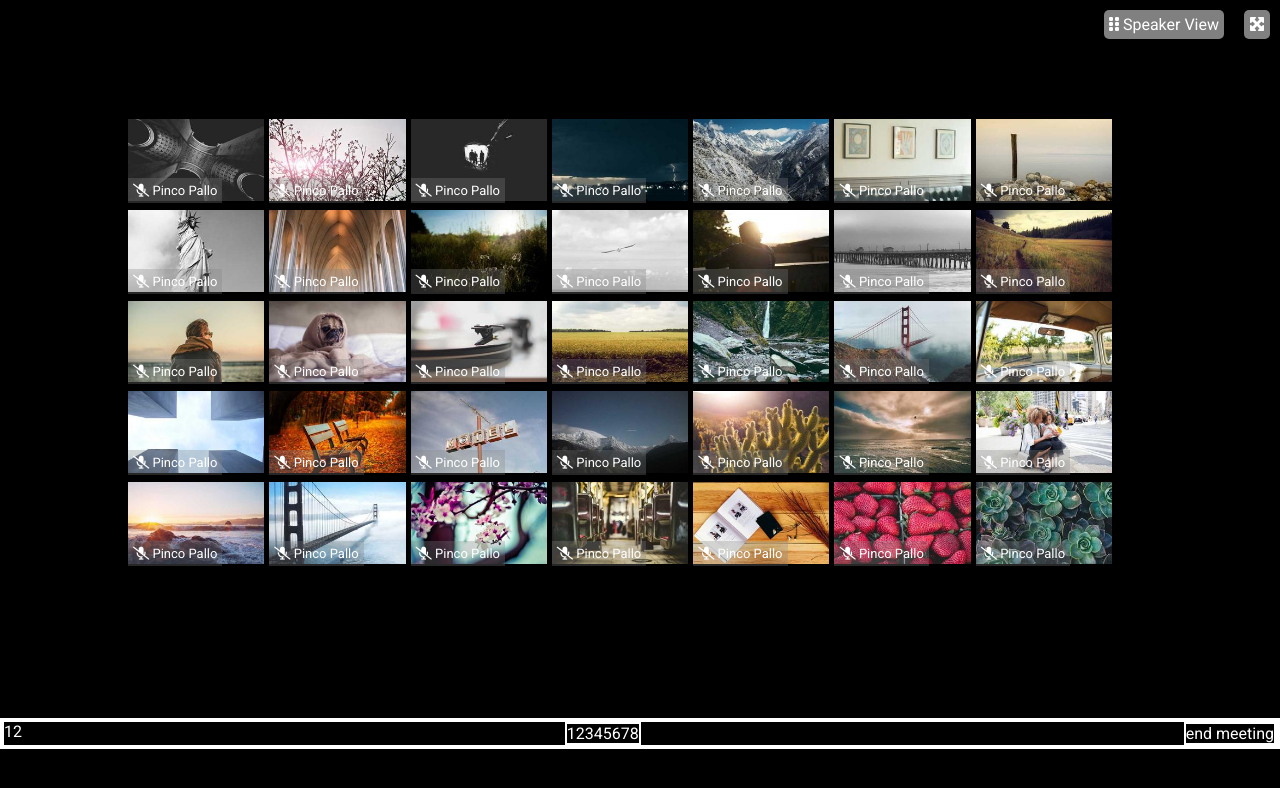
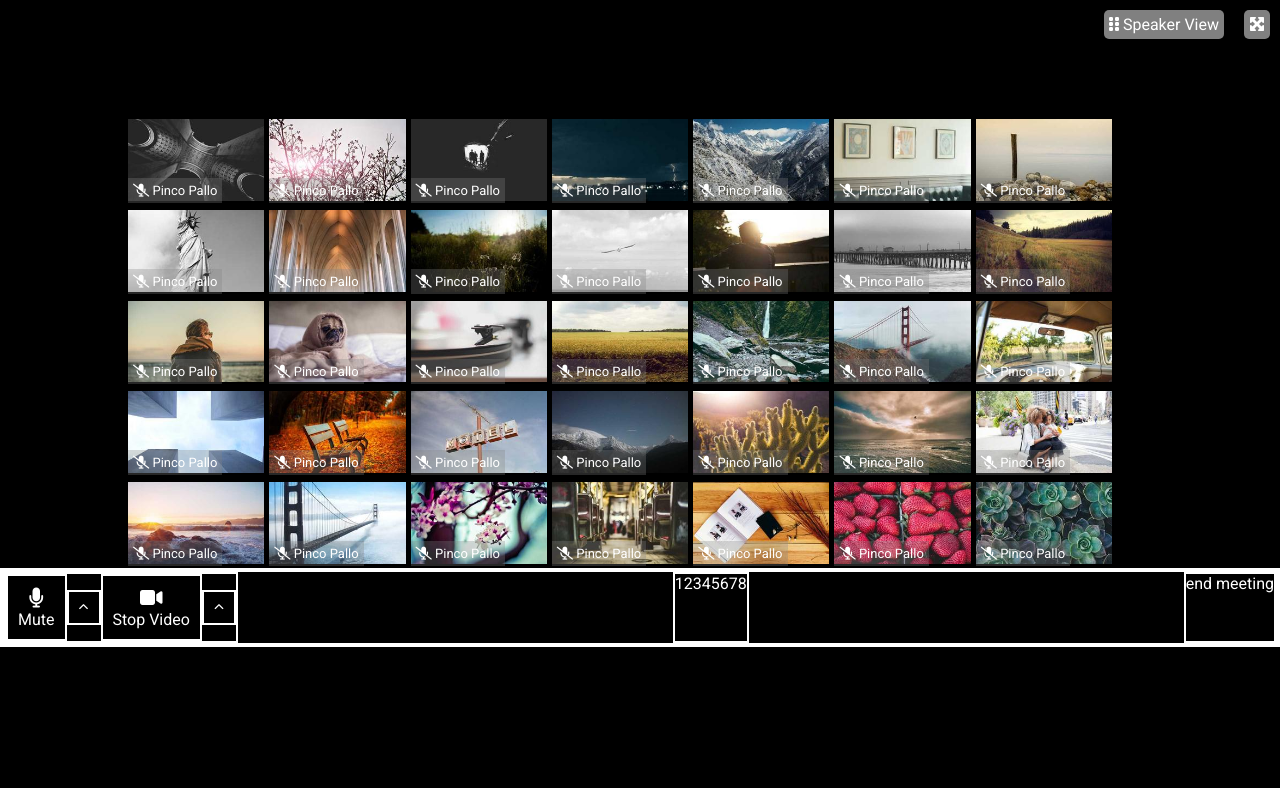
Before and after one commit to nicolozibra1/html-css-zoom, a plain HTML site: page index.html in a window 1280 px wide. Drawn offline with Linux system fonts and the light colour scheme.

Commit message:
footer-add-commands

```diff
--- a/css/style.css
+++ b/css/style.css
@@ -66,10 +66,12 @@ img{
 }
 /* FOOTER */
 footer{
-    margin-top:150px;
 }
 .sub-nav{
     justify-content: space-between;
+}
+.commands{
+    align-items: center;
 }
 a{
     color:white;
@@ -78,3 +80,19 @@ a{
 i{
     color:white;
 }
+.audio-settings, .video-settings{
+    flex-direction: column;
+    align-items: center;
+    padding:10px;
+}
+.audio, .video{
+    font-size: 20px;
+}
+
+.mute-command, .stop-video{
+    color: white;
+}
+.moresettings{
+    font-size:10px;
+    padding:10px;
+}
--- a/index.html
+++ b/index.html
@@ -168,9 +168,17 @@
 
    <footer class="debug">
         <div class="sub-nav d-flex debug">
-            <div class="commands d-flex" debug>
-                <a href="#" class="audio">1</a>
-                <a href="#" class="video">2</a>
+            <div class="commands d-flex debug">
+                <div class="audio-settings d-flex debug">
+                    <a href="#" class="audio"><i class="fa-solid fa-microphone"></i></a>
+                    <span class="mute-command">Mute</span>
+                </div>
+                <a href="#" class="moresettings debug"><i class="fa-solid fa-chevron-up"></i></a>
+                <div class="video-settings d-flex debug">
+                    <a href="#" class="video"><i class="fa-solid fa-video"></i></a>
+                    <span class="stop-video">Stop Video</span>
+                </div>
+                <a href="#" class="moresettings debug"><i class="fa-solid fa-chevron-up"></i></a>
             </div>
             <div class="utility d-flex debug">
                 <a href="#">1</a>
```
